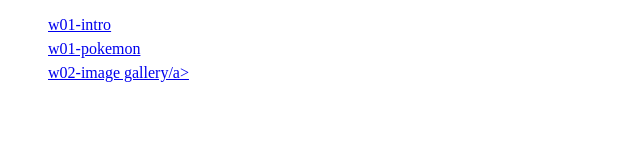
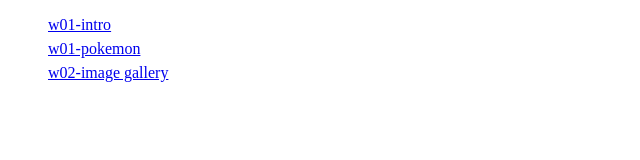
Before and after one commit to 408120789/1092-1A-demo-408120789, a plain HTML site: page index.html in a window 1280 px wide. Shown: the full height of the page, 0-640 px from the left. Drawn offline with Linux system fonts and the light colour scheme.

Commit message:
modified index.html

```diff
--- a/index.html
+++ b/index.html
@@ -22,7 +22,7 @@
                 <a href="./w01-intro-pokemon/pokemon.html">w01-pokemon</a>
             </li>
             <li>
-                <a href="/w02-imgal/imageGallery.html">w02-image gallery/a>
+                <a href="/w02-imgal/imageGallery.html">w02-image gallery</a>
             </li>
         </ul>
     </div>
```
